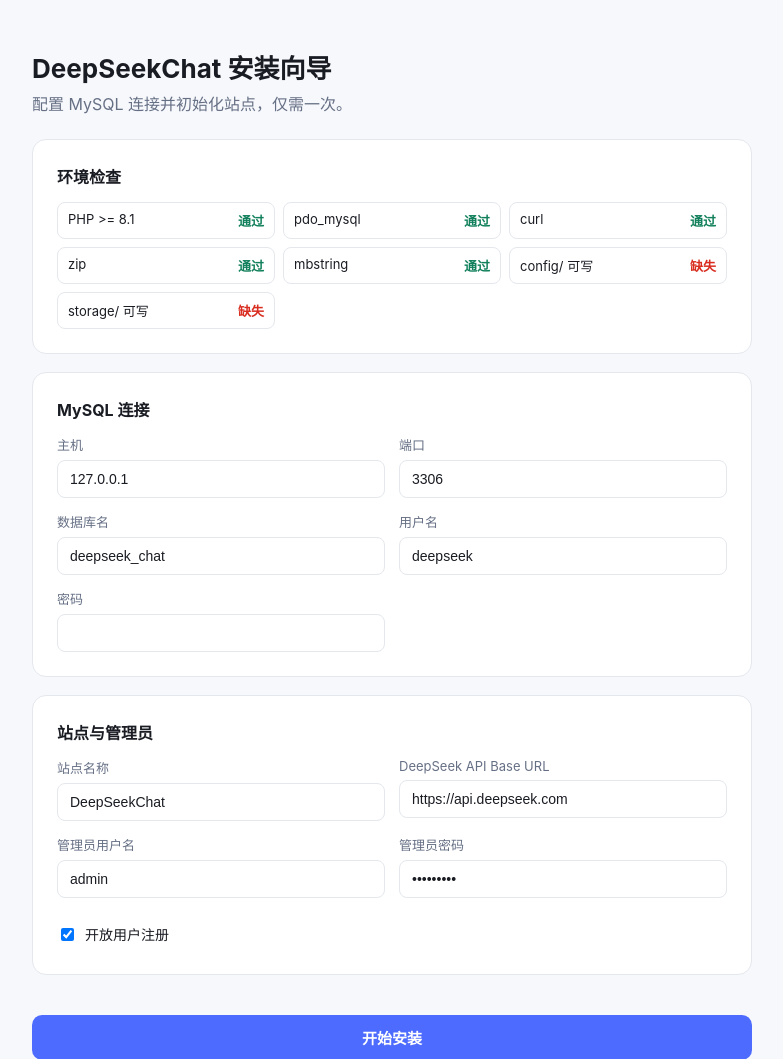
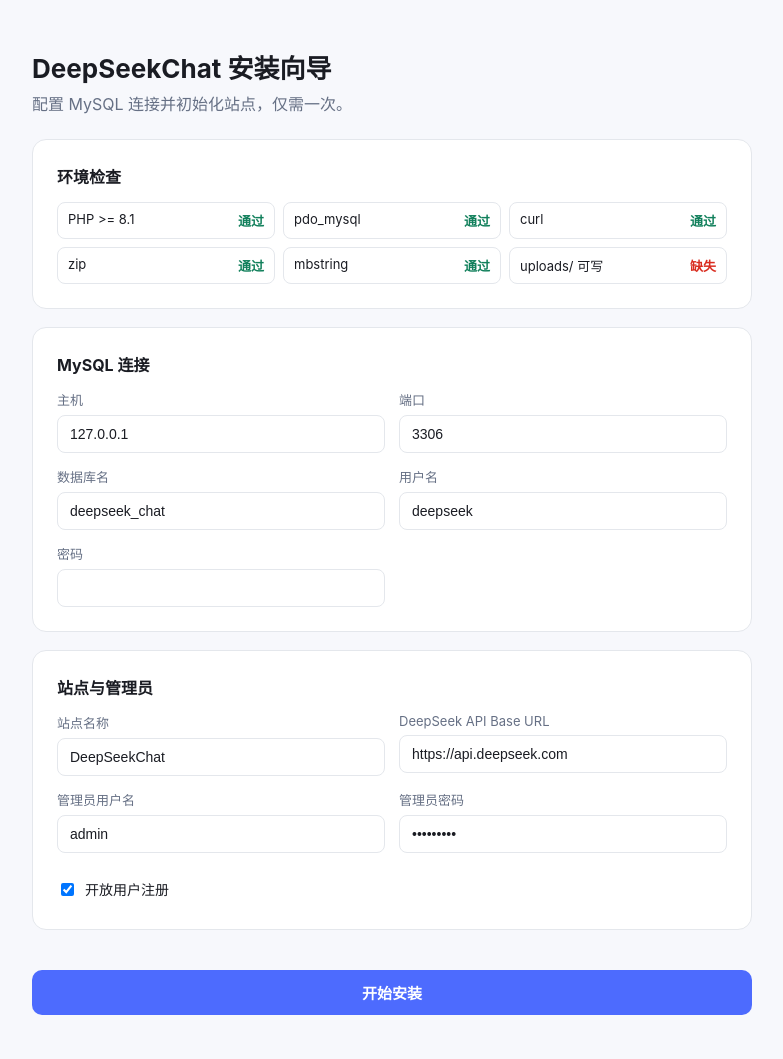
Before and after one commit to kute0213/deepseek-chat, a PHP site: page /app/Install/install.php in a window 1280 px wide. Shown: the top 1059 px of the page, without its empty margins (248-1031 px from the left). After the commit the page ends 1015 px from the top, so only its background shows below. Run offline with PHP 8.4, Linux system fonts and the light colour scheme.

Commit message:
上传目录统一为 uploads：附件、暂存、日志与配置按用途和 ID 分层

```diff
--- a/app/Bootstrap.php
+++ b/app/Bootstrap.php
@@ -26,7 +26,7 @@ final class Bootstrap
             }
         });
 
-        Config::load(APP_ROOT . '/config/config.php');
+        Config::load(APP_ROOT . '/uploads/config/config.php');
         date_default_timezone_set('Asia/Shanghai');
         header_remove('X-Powered-By');
 
--- a/app/Dev/router.php
+++ b/app/Dev/router.php
@@ -11,6 +11,11 @@ $path = parse_url((string) ($_SERVER['REQUEST_URI'] ?? '/'), PHP_URL_PATH) ?: '/
 
 if ($path === '/') {
     require $root . '/index.php';
+    return true;
+}
+
+if (str_starts_with($path, '/uploads')) {
+    http_response_code(403);
     return true;
 }
 
--- a/app/Install/install.php
+++ b/app/Install/install.php
@@ -23,8 +23,7 @@ $checks = [
     'curl' => extension_loaded('curl'),
     'zip' => extension_loaded('zip'),
     'mbstring' => extension_loaded('mbstring'),
-    'config/ 可写' => is_writable($root . '/config'),
-    'storage/ 可写' => is_writable($root . '/storage'),
+    'uploads/ 可写' => is_writable($root . '/uploads'),
 ];
 
 $defaults = [
@@ -106,11 +105,15 @@ if (!$installed && ($_SERVER['REQUEST_METHOD'] ?? 'GET') === 'POST') {
             'snowflake_worker_id' => $workerId,
             'debug' => false,
         ];
-        $configPath = $root . '/config/config.php';
+        $configDir = $root . '/uploads/config';
+        if (!is_dir($configDir) && !mkdir($configDir, 0775, true) && !is_dir($configDir)) {
+            throw new RuntimeException('无法创建 uploads/config 目录');
+        }
+        $configPath = $configDir . '/config.php';
         $content = "<?php\n\ndeclare(strict_types=1);\n\nreturn " . var_export($config, true) . ";\n";
         $tmp = $configPath . '.tmp';
         if (file_put_contents($tmp, $content) === false || !rename($tmp, $configPath)) {
-            throw new RuntimeException('无法写入 config/config.php，请检查目录权限');
+            throw new RuntimeException('无法写入 uploads/config/config.php，请检查目录权限');
         }
         @chmod($configPath, 0640);
 
@@ -146,8 +149,8 @@ if (!$installed && ($_SERVER['REQUEST_METHOD'] ?? 'GET') === 'POST') {
         }
 
         $lock = "installed_at=" . date('c') . "\nworker_id={$workerId}\n";
-        if (file_put_contents($root . '/config/installed.lock', $lock) === false) {
-            throw new RuntimeException('无法写入 config/installed.lock');
+        if (file_put_contents($configDir . '/installed.lock', $lock) === false) {
+            throw new RuntimeException('无法写入 uploads/config/installed.lock');
         }
 
         $done = true;
@@ -203,8 +206,8 @@ function e(string $value): string
 <?php if ($installed): ?>
     <div class="card">
         <h2>系统已安装</h2>
-        <p class="success">检测到 <code>config/installed.lock</code>，安装向导已锁定。</p>
-        <p>如需重新安装，请先删除 <code>config/config.php</code> 与 <code>config/installed.lock</code>。</p>
+        <p class="success">检测到 <code>uploads/config/installed.lock</code>，安装向导已锁定。</p>
+        <p>如需重新安装，请先删除 <code>uploads/config/config.php</code> 与 <code>uploads/config/installed.lock</code>。</p>
     </div>
 <?php elseif ($done): ?>
     <div class="card">
@@ -213,7 +216,7 @@ function e(string $value): string
             <p>数据库与管理员账号已创建。</p>
             <p>用户端：<a href="/">/</a><br>管理后台：<a href="/admin/login.php">/admin/login.php</a></p>
             <p>管理员用户名：<code><?= e($form['admin_user']) ?></code></p>
-            <p style="color:var(--danger)">安装向导已锁定。如需重新安装，请删除 <code>config/config.php</code> 与 <code>config/installed.lock</code>。</p>
+            <p style="color:var(--danger)">安装向导已锁定。如需重新安装，请删除 <code>uploads/config/config.php</code> 与 <code>uploads/config/installed.lock</code>。</p>
         </div>
     </div>
 <?php else: ?>
--- a/app/Services/AdminService.php
+++ b/app/Services/AdminService.php
@@ -169,7 +169,7 @@ final class AdminService
             $stmt = $pdo->prepare('DELETE FROM users WHERE id = ?');
             $stmt->execute([$userId]);
         });
-        FileStore::removeDir(FileStore::userDir($userId));
+        FileStore::removeDir(FileStore::attachmentDir($userId));
         FileStore::removeDir(FileStore::stagingDir($userId));
     }
 
--- a/app/Services/ImportService.php
+++ b/app/Services/ImportService.php
@@ -86,7 +86,7 @@ final class ImportService
         $stmt->execute([$userId]);
         $stagingFiles = $stmt->fetchAll();
 
-        $uploadDir = FileStore::userDir($userId);
+        $uploadDir = FileStore::attachmentDir($userId);
         if (!is_dir($uploadDir) && !mkdir($uploadDir, 0775, true) && !is_dir($uploadDir)) {
             throw new HttpError('无法创建附件目录', 500);
         }
--- a/app/Support/Config.php
+++ b/app/Support/Config.php
@@ -30,6 +30,6 @@ final class Config
 
     public static function installed(): bool
     {
-        return is_file(APP_ROOT . '/config/installed.lock');
+        return is_file(APP_ROOT . '/uploads/config/installed.lock');
     }
 }
--- a/app/Support/Log.php
+++ b/app/Support/Log.php
@@ -7,7 +7,7 @@ final class Log
 {
     public static function write(string $channel, string $message): void
     {
-        $dir = APP_ROOT . '/storage/logs';
+        $dir = APP_ROOT . '/uploads/logs';
         if (!is_dir($dir)) {
             @mkdir($dir, 0775, true);
         }
```
Also changed, not shown: app/Services/FileStore.php (+10 -5 lines), docs/项目实现计划.md (+33 -30 lines), .htaccess, README.md, 3 other files.
